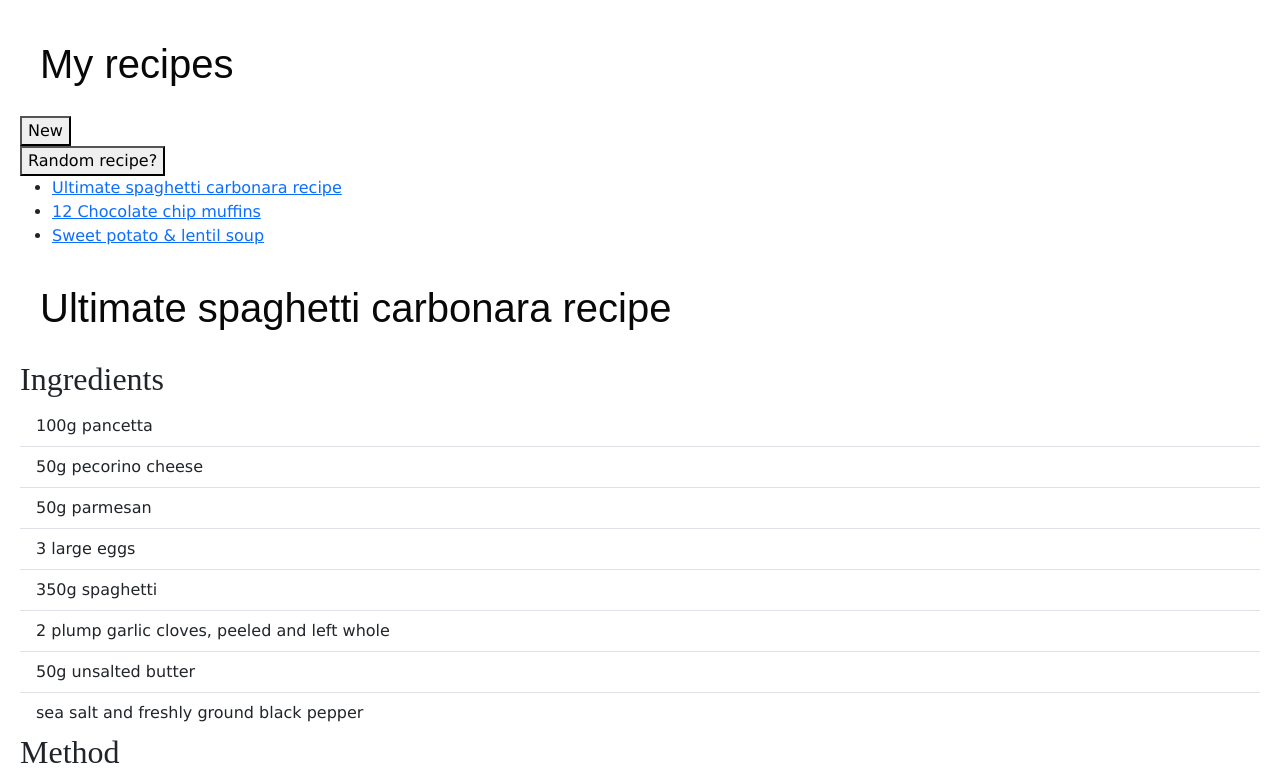
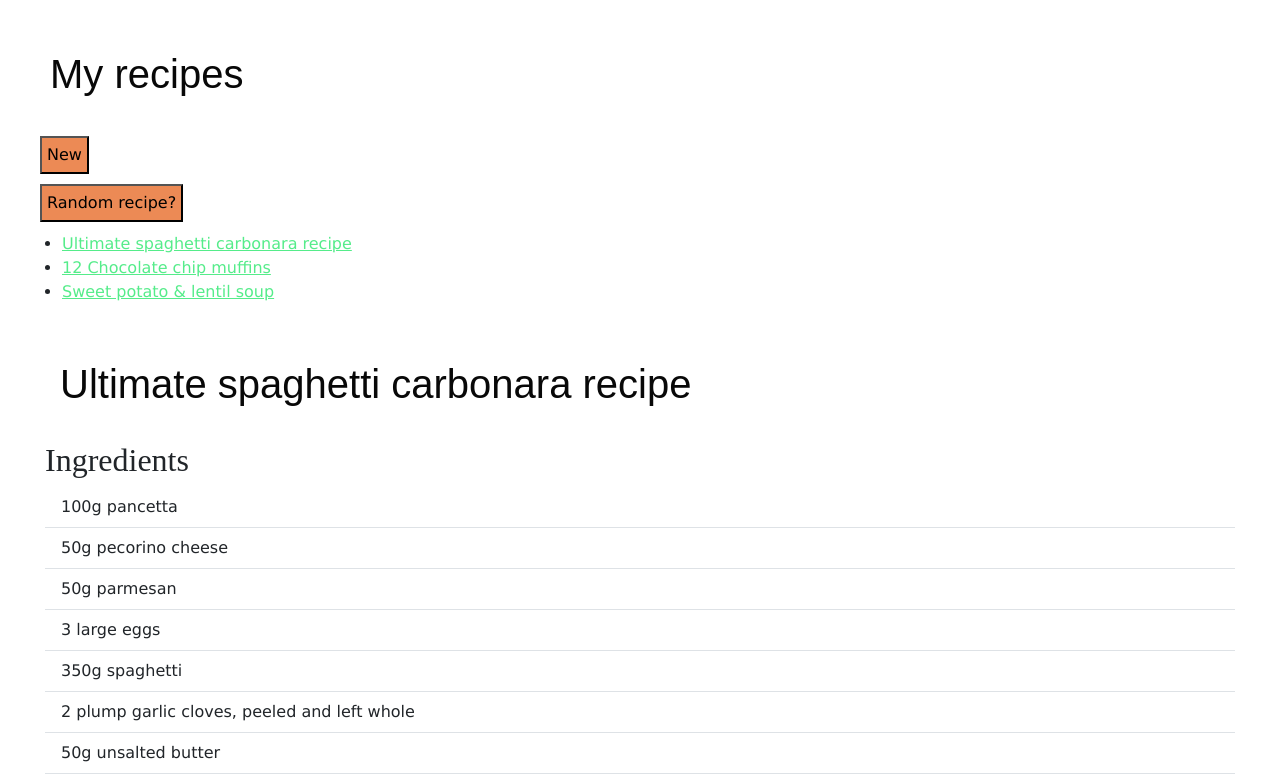
Before and after one commit to acmainier/recipes, a React (Vite) app: page /recipes/0 in a window 1280 px wide. Shown: the top 779 px of the page. Built offline with nearby package versions, Linux system fonts and the light colour scheme.

Commit message:
CSS work

```diff
--- a/src/Recipe.css
+++ b/src/Recipe.css
@@ -16,8 +16,27 @@ h2 {
   font-family: bradley hand, cursive;
 }
 
+div {
+  padding: 5px;
+}
+
+label {
+  color: #8a55ec;
+  padding: 5px;
+}
+
+button {
+  padding: 5px;
+  background-color: #ec8a55;
+  margin: 5px;
+}
+
+a {
+  color: #55ec8a;
+}
+
 .my-card {
-  border: 1px solid rgba(0, 0, 255, 0.8);
+  border: 1px solid #ec8a55;
   /* border-radius: 10px;
     padding: 10px;
     box-shadow: 2px 2px 20px 1px rgba(0, 0, 255, .2); */
```
